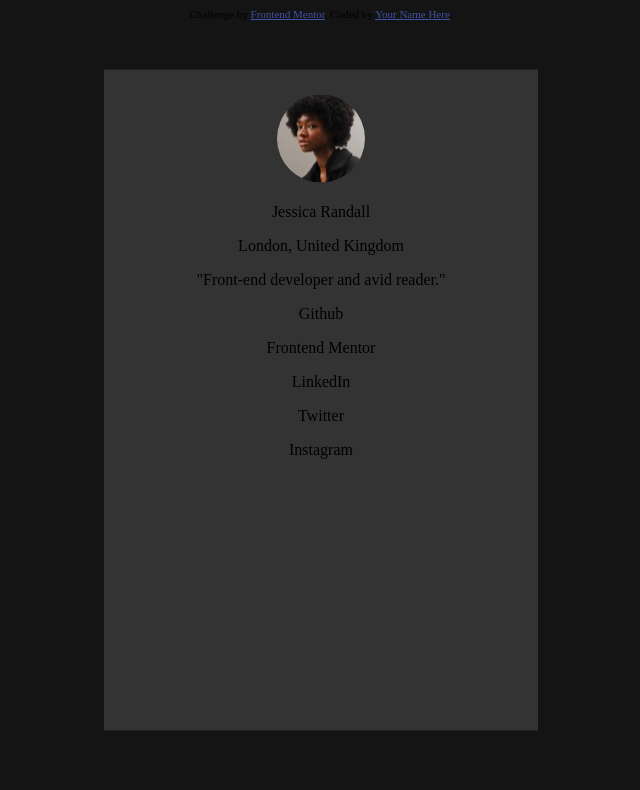
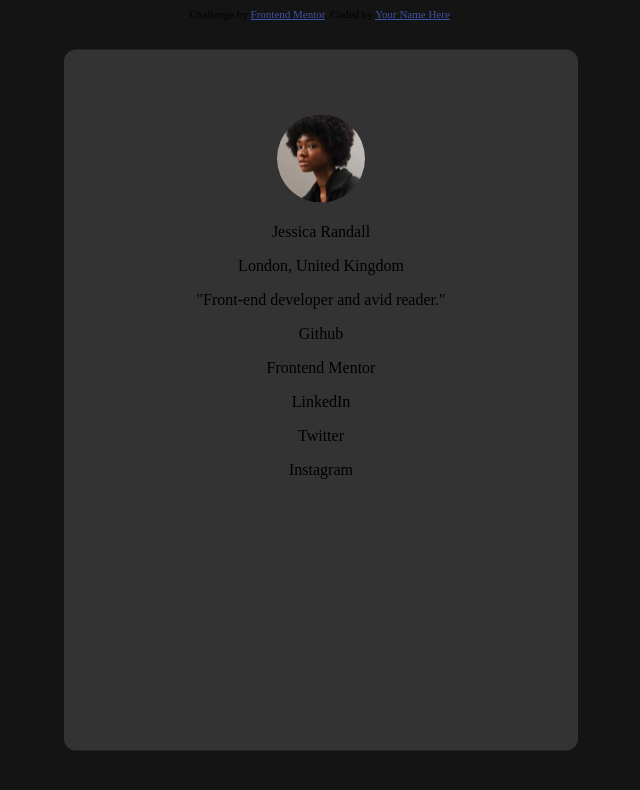
Before and after one commit to jburger69/social-links-profile-challenge, a plain HTML site: page index.html in a window 1280 px wide. Shown: the whole page, without its empty margins (319-959 px from the left). Drawn offline with Linux system fonts and the light colour scheme.

Commit message:
Change border radius for container. Add padding to card CSS

```diff
--- a/index.css
+++ b/index.css
@@ -10,6 +10,7 @@
     margin-right: -50%;
     transform: translate(-50%, -50%);
     background-color: #333333;
+    border-radius: 12px;
 }
 
 .card {
@@ -17,6 +18,9 @@
     height: 611px;
     text-align: center;
     margin: 25px;
+    padding-top: 40px;
+    padding-left: 40px;
+    padding-right: 40px;
 }
 
 .card-image {
```
